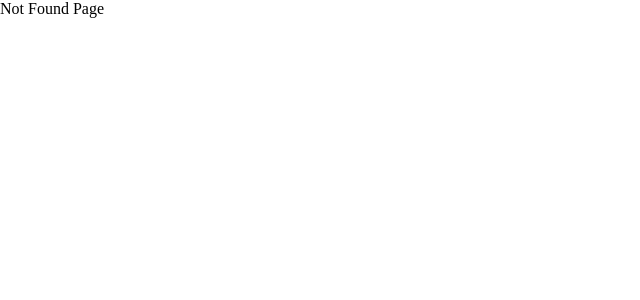
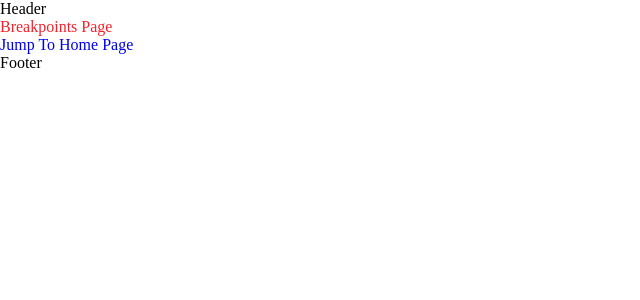
Before and after one commit to xlz122/website-template, a Vue app: page /breakpoints in a window 1280 px wide. Before the commit this address had no page. Shown: the top 300 px of the page, without its empty margins (0-640 px from the left). Built offline with nearby package versions, Linux system fonts and the light colour scheme.

Commit message:
update example

```diff
--- /dev/null
+++ b/src/assets/styles/breakpoints.scss
@@ -0,0 +1,27 @@
+@use 'sass:map';
+
+$breakpoints: (
+  'sm': 640px,
+  'md': 768px,
+  'lg': 1024px,
+  'xl': 1280px,
+  '2xl': 1536px,
+);
+
+// 最大断点混合器 (max-width)
+@mixin maxResponseTo($name) {
+  $max: map.get($breakpoints, $name) - 1px;
+
+  @media (max-width: $max) {
+    @content;
+  }
+}
+
+// 最小断点混合器 (min-width)
+@mixin minResponseTo($name) {
+  $min: map.get($breakpoints, $name);
+
+  @media (min-width: $min) {
+    @content;
+  }
+}
--- a/src/router/index.ts
+++ b/src/router/index.ts
@@ -15,6 +15,11 @@ const routes: RouteRecordRaw[] = [
         path: 'about',
         name: 'about',
         component: () => import('../views/about/index.vue'),
+      },
+      {
+        path: 'breakpoints',
+        name: 'breakpoints',
+        component: () => import('../views/breakpoints/index.vue'),
       },
     ],
   },
--- /dev/null
+++ b/src/views/breakpoints/index.vue
@@ -0,0 +1,26 @@
+<template>
+  <div class="breakpoints">
+    <p>Breakpoints Page</p>
+    <router-link to="/">Jump To Home Page</router-link>
+  </div>
+</template>
+
+<style lang="scss" scoped>
+.breakpoints {
+  @include maxResponseTo('2xl') {
+    color: #f5222d;
+  }
+
+  @include maxResponseTo('xl') {
+    color: #fa541c;
+  }
+
+  @include maxResponseTo('lg') {
+    color: #fa8c16;
+  }
+
+  @include maxResponseTo('md') {
+    color: #a0d911;
+  }
+}
+</style>
--- a/src/views/home/index.vue
+++ b/src/views/home/index.vue
@@ -2,6 +2,7 @@
   <div class="home">
     <p>Home Page</p>
     <router-link to="/about">Jump To About Page</router-link>
+    <router-link to="/breakpoints">Jump To Breakpoints Page</router-link>
   </div>
 </template>
 
--- a/vite.config.ts
+++ b/vite.config.ts
@@ -16,6 +16,24 @@ export default ({ mode }: ConfigEnv) => {
         '@': path.resolve(__dirname, './src'),
       },
     },
+    css: {
+      preprocessorOptions: {
+        scss: {
+          additionalData: '@use "@/assets/styles/breakpoints.scss" as *;',
+        },
+      },
+      postcss: {
+        plugins: [
+          postcssMobileForever({
+            viewportWidth: 750,
+            mobileUnit: 'vw',
+            maxDisplayWidth: 750,
+            propList: ['*'],
+            selectorBlackList: [],
+          }),
+        ],
+      },
+    },
     server: {
       open: false,
       host: true,
@@ -27,19 +45,6 @@ export default ({ mode }: ConfigEnv) => {
           changeOrigin: true,
           rewrite: (path) => path.replace(new RegExp(`^${env.VITE_APP_BASE_API}`), ''),
         },
-      },
-    },
-    css: {
-      postcss: {
-        plugins: [
-          postcssMobileForever({
-            viewportWidth: 750,
-            mobileUnit: 'vw',
-            maxDisplayWidth: 750,
-            propList: ['*'],
-            selectorBlackList: [],
-          }),
-        ],
       },
     },
     build: {
```
Also changed, not shown: src/views/breakpoints/index.scss (added).
